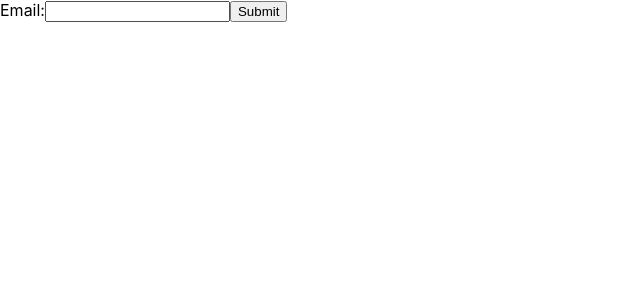
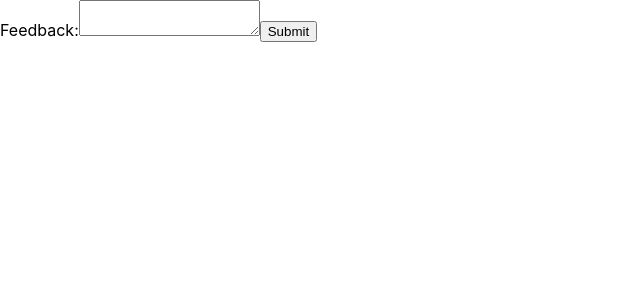
Before and after one commit to salinpaul94/60_DAY_PLAN_FOR_CROSS_PALTFORM_DEVELOPMENT, a React (Create React App) app in the folder cilu_laptop/: page / in a window 1280 px wide. Shown: the top 300 px of the page, without its empty margins (0-640 px from the left). Built offline with nearby package versions, Linux system fonts and the light colour scheme.

Commit message:
day 6 task 2 example 2

```diff
--- a/cilu_laptop/src/App.js
+++ b/cilu_laptop/src/App.js
@@ -1,9 +1,10 @@
 import './App.css';
-import EmailFormTask2Example1 from './Day6Components/Task2Example1';
+import FeedBackFormTask2Example2 from './Day6Components/Task2Example2';
 
 function App() {
   return (
-    <EmailFormTask2Example1/>
+    // <EmailFormTask2Example1/>
+    <FeedBackFormTask2Example2/>
   );
 }
 
--- /dev/null
+++ b/cilu_laptop/src/Day6Components/Task2Example2.js
@@ -0,0 +1,22 @@
+import React, { useState } from 'react';
+
+function FeedBackFormTask2Example2() {
+  const [feedback, setFeedback] = useState('');
+
+  const handleSubmit = (e) => {
+    e.preventDefault();
+    alert(`Submitted feedback: ${feedback}`);
+  };
+
+  return (
+    <form onSubmit={handleSubmit}>
+      <label>
+        Feedback:
+        <textarea value={feedback} onChange={(e) => setFeedback(e.target.value)} />
+      </label>
+      <button type='submit'>Submit</button>
+    </form>
+  );
+}
+
+export default FeedBackFormTask2Example2;
```
